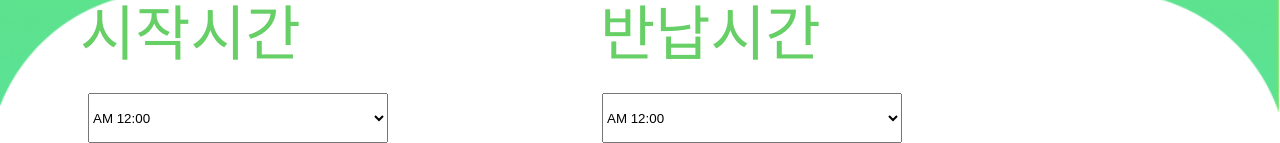
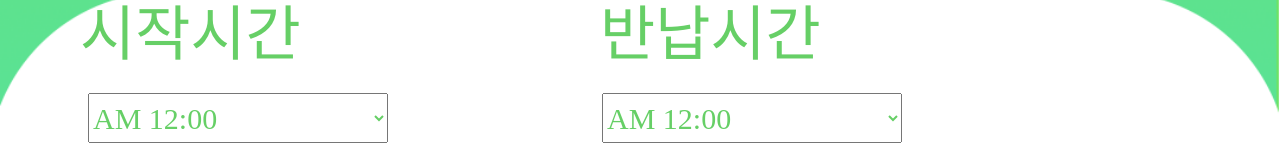
Before and after one commit to yes-jyomi/SSrocket, a Django app: page /reservation_3 in a window 1280 px wide. Shown: the part 1615-1758 px from the top of the page. Run offline with Django 3.2, Linux system fonts and the light colour scheme; some libraries are stand-ins or nearby versions; some web fonts are replaced.

```diff
--- a/imazine_rocket/imazine_bic/static/css/reservation_3.css
+++ b/imazine_rocket/imazine_bic/static/css/reservation_3.css
@@ -98,6 +98,9 @@ body{
 } /*반납시간 위치 설정*/
 
 #container #s_time{
+    font-family:NotoSansCJKKR-Medium;
+    font-size:30px;
+    color:rgb(102, 207, 102);
     position: relative;
     width:300px;
     height:50px;
@@ -106,6 +109,9 @@ body{
 }
 
 #container #e_time{
+    font-family:NotoSansCJKKR-Medium;
+    font-size:30px;
+    color:rgb(102, 207, 102);
     position: relative;
     width:300px;
     height:50px;
```
